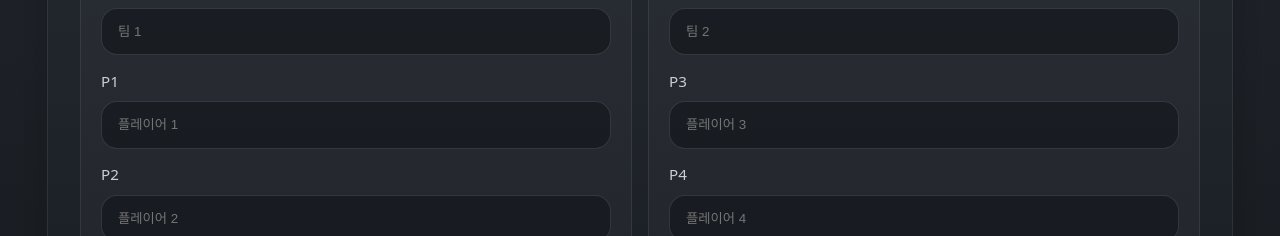
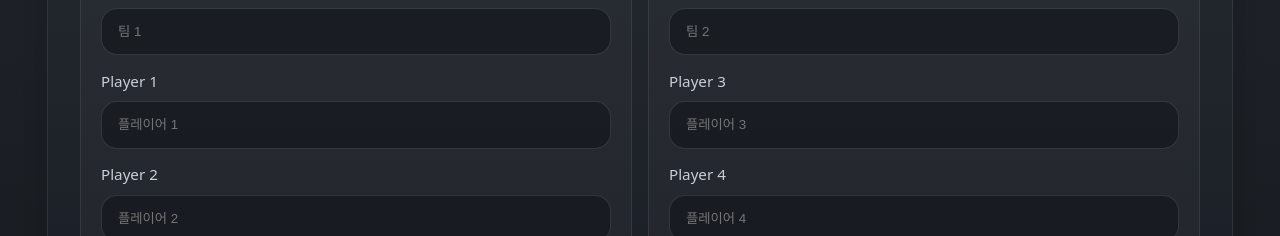
Before and after one commit to tichup/tichup-frontend, a React (Vite) app: page / in a window 1280 px wide. Both pictures are taken after a click on the button "START". Shown: the part 377-613 px from the top of the page. Built offline with nearby package versions, Linux system fonts and the light colour scheme; a web font is replaced by a local one.

Commit message:
style: 게임 설정 플레이어 라벨 표기 개선

```diff
--- a/src/components/GameSetup.jsx
+++ b/src/components/GameSetup.jsx
@@ -84,7 +84,7 @@ function GameSetup({ initialConfig, onBack, onStartGame }) {
               </label>
 
               <label className="field">
-                <span>P1</span>
+                <span>Player 1</span>
                 <input
                   value={form.playerNames[0]}
                   placeholder={initialConfig.players[0].name}
@@ -93,7 +93,7 @@ function GameSetup({ initialConfig, onBack, onStartGame }) {
               </label>
 
               <label className="field">
-                <span>P2</span>
+                <span>Player 2</span>
                 <input
                   value={form.playerNames[1]}
                   placeholder={initialConfig.players[1].name}
@@ -113,7 +113,7 @@ function GameSetup({ initialConfig, onBack, onStartGame }) {
               </label>
 
               <label className="field">
-                <span>P3</span>
+                <span>Player 3</span>
                 <input
                   value={form.playerNames[2]}
                   placeholder={initialConfig.players[2].name}
@@ -122,7 +122,7 @@ function GameSetup({ initialConfig, onBack, onStartGame }) {
               </label>
 
               <label className="field">
-                <span>P4</span>
+                <span>Player 4</span>
                 <input
                   value={form.playerNames[3]}
                   placeholder={initialConfig.players[3].name}
```
